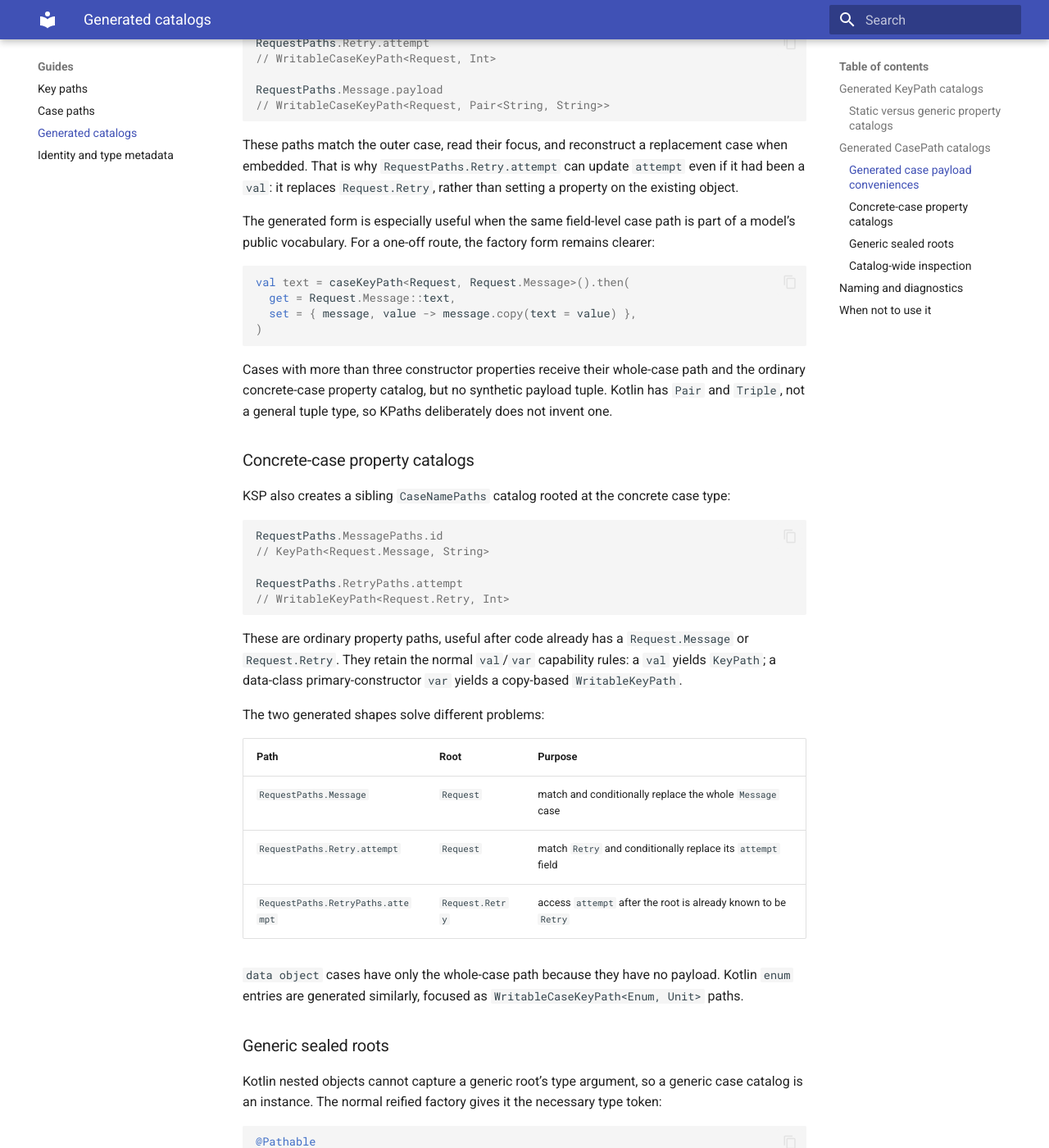
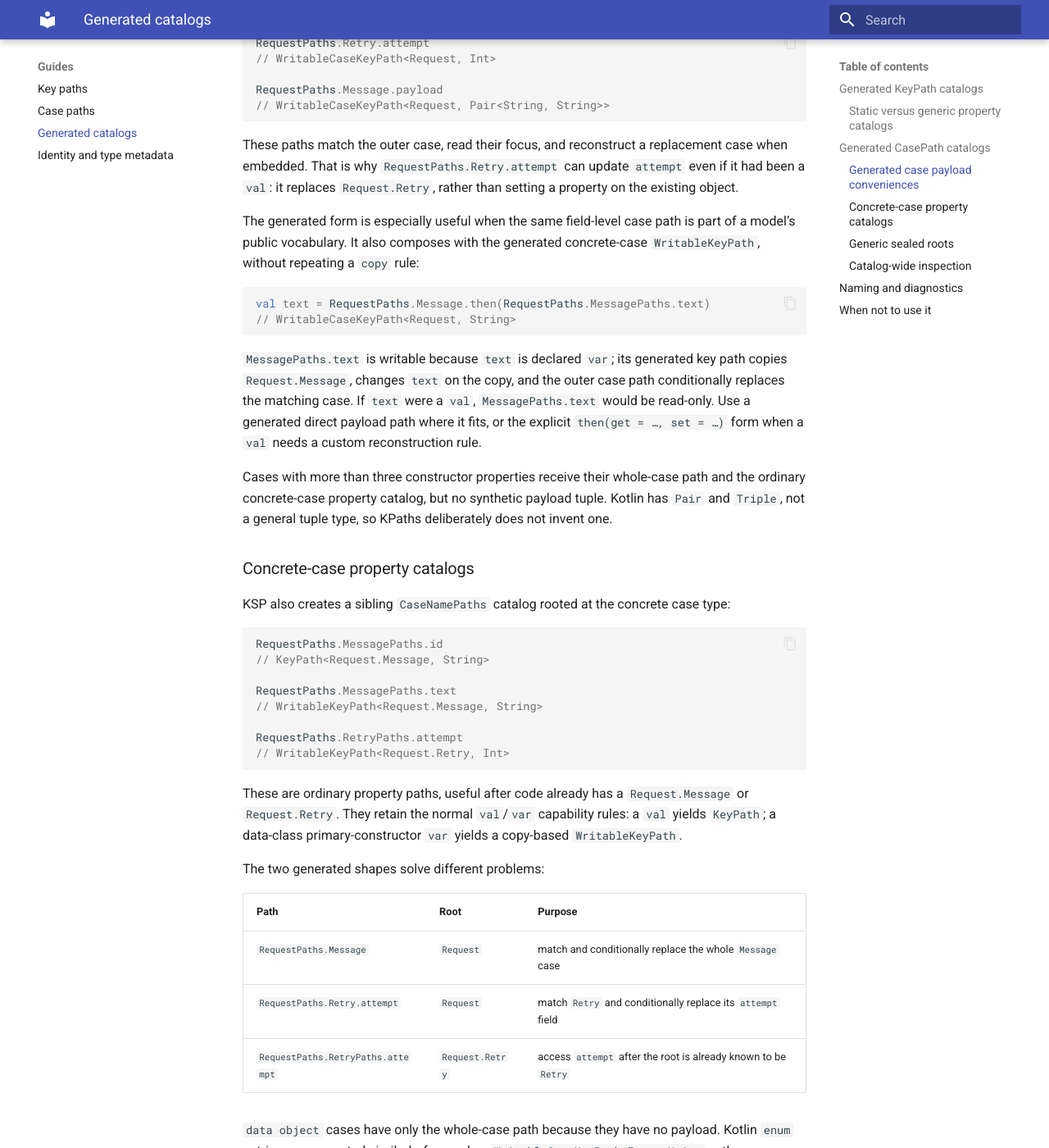
Before and after one commit to Brennanium/KPaths, an MkDocs documentation site: the page built from docs/generation.md, in a window 1280 px wide and 1400 px high, scrolled down 2312 px. Shown: the whole window at 82% size. Built offline with MkDocs 1.6.1 and Material for MkDocs 9.7.7, drawn with Linux system fonts in a browser that asks for light colours.

Commit message:
Show generated case path composition

````diff
--- a/docs/generation.md
+++ b/docs/generation.md
@@ -57,7 +57,7 @@ cases of the catalog and preserves their declared Kotlin names exactly:
 @Pathable
 sealed interface Request {
   data object Cancelled : Request
-  data class Message(val id: String, val text: String) : Request
+  data class Message(val id: String, var text: String) : Request
   data class Retry(var attempt: Int) : Request
 }
 ```
@@ -112,14 +112,19 @@ embedded. That is why `RequestPaths.Retry.attempt` can update `attempt` even if
 `val`: it replaces `Request.Retry`, rather than setting a property on the existing object.
 
 The generated form is especially useful when the same field-level case path is part of a model’s
-public vocabulary. For a one-off route, the factory form remains clearer:
+public vocabulary. It also composes with the generated concrete-case `WritableKeyPath`, without
+repeating a `copy` rule:
 
 ```kotlin
-val text = caseKeyPath<Request, Request.Message>().then(
-  get = Request.Message::text,
-  set = { message, value -> message.copy(text = value) },
-)
+val text = RequestPaths.Message.then(RequestPaths.MessagePaths.text)
+// WritableCaseKeyPath<Request, String>
 ```
+
+`MessagePaths.text` is writable because `text` is declared `var`; its generated key path copies
+`Request.Message`, changes `text` on the copy, and the outer case path conditionally replaces the
+matching case. If `text` were a `val`, `MessagePaths.text` would be read-only. Use a generated
+direct payload path where it fits, or the explicit `then(get = …, set = …)` form when a `val`
+needs a custom reconstruction rule.
 
 Cases with more than three constructor properties receive their whole-case path and the ordinary
 concrete-case property catalog, but no synthetic payload tuple. Kotlin has `Pair` and `Triple`,
@@ -132,6 +137,9 @@ KSP also creates a sibling `CaseNamePaths` catalog rooted at the concrete case t
 ```kotlin
 RequestPaths.MessagePaths.id
 // KeyPath<Request.Message, String>
+
+RequestPaths.MessagePaths.text
+// WritableKeyPath<Request.Message, String>
 
 RequestPaths.RetryPaths.attempt
 // WritableKeyPath<Request.Retry, Int>
````
